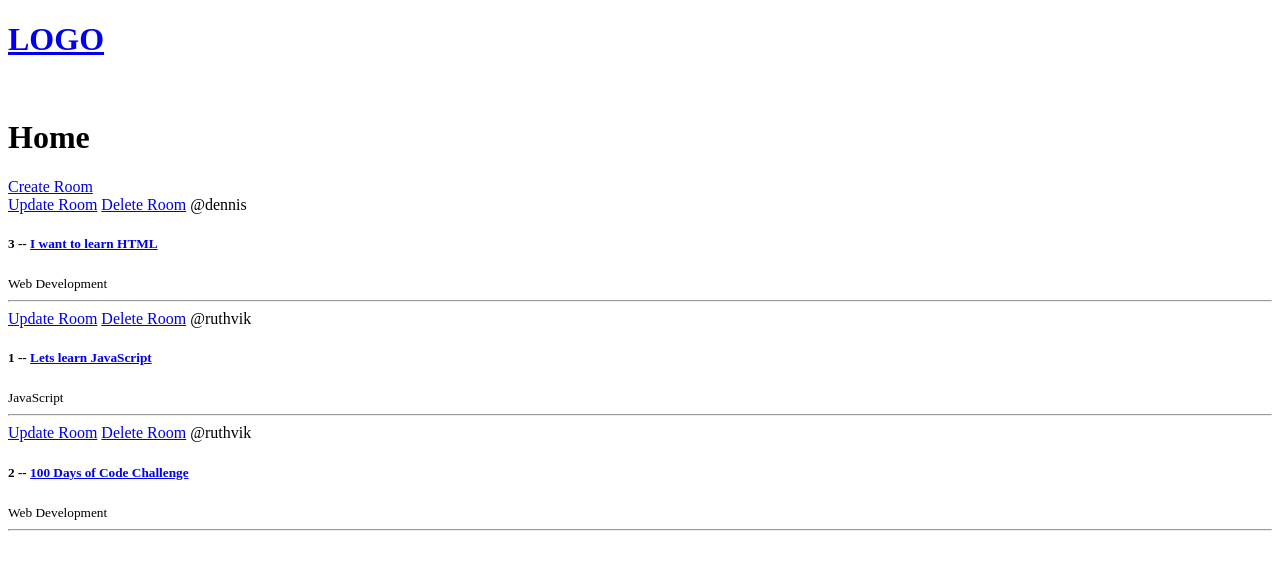
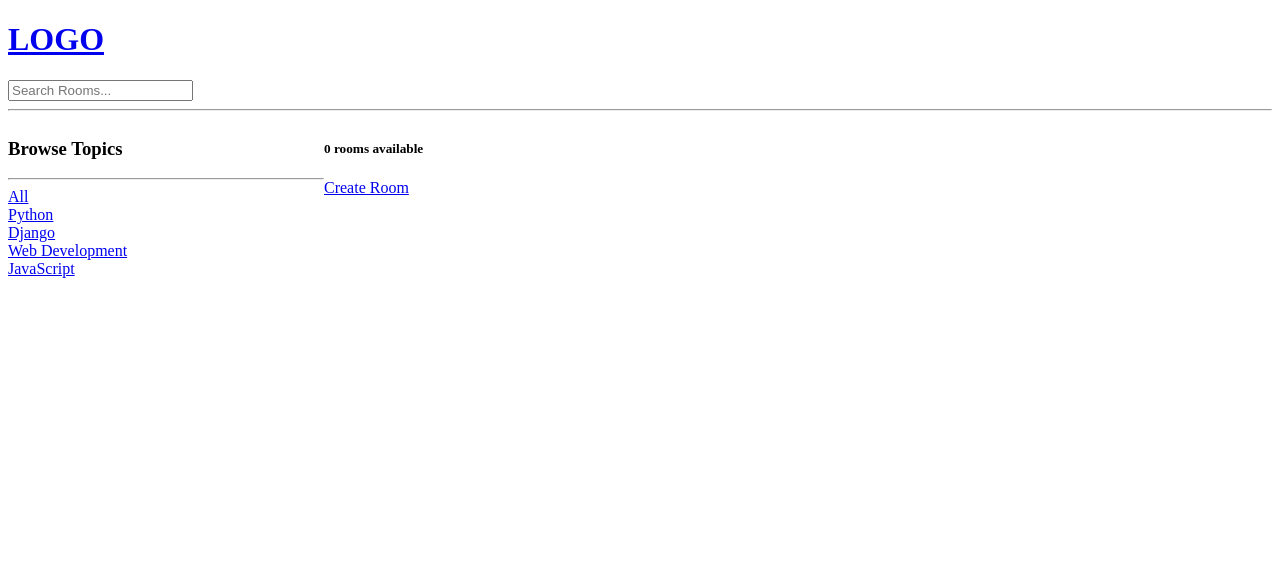
Before and after one commit to Ruthvik-Madavaram/django, a Django app: a page that uses templates/navbar.html in a window 1280 px wide. Shown: the top 570 px of the page. Run offline with Django 4.2, Linux system fonts and the light colour scheme; data comes from the database, SQL or seed files in the repository.

Commit message:
search functionality and filter

```diff
--- a/base/templates/base/home.html
+++ b/base/templates/base/home.html
@@ -1,9 +1,27 @@
 {% extends 'main.html' %}
 
 {% block content %}
-<h1>Home</h1>
-<div>
+<style>
+    .home-container{
+        display: grid;
+        grid-template-columns: 1fr 3fr;
+    }
+</style>
+<div class="home-container">
     <div>
+        <h3>Browse Topics</h3>
+        <hr>
+        <div>
+            <a href="{% url 'home'%}">All</a>
+        </div>
+        {% for topic in topics %}
+            <div>
+                <a href="{% url 'home'%}?q={{topic.name}}">{{topic}}</a>
+            </div>
+        {% endfor %}
+    </div>
+    <div>
+        <h5>{{room_count}} rooms available</h5>
         <a href="{% url 'create-room' %}">Create Room</a>
         {% for room in rooms %}
             <div>
--- a/base/views.py
+++ b/base/views.py
@@ -1,12 +1,22 @@
 from django.shortcuts import render, redirect
-from .models import Room
+from django.db.models import Q
+from .models import Room, Topic
 from .forms import RoomForm
 # Create your views here.
 
 
 def home(request):
-    rooms = Room.objects.all()
-    context = {"rooms": rooms}
+    q = request.GET.get('q') if request.GET.get('q') != None else ''
+    print("yooo", q, request.GET)
+    rooms = Room.objects.filter(
+        Q(topic__name__icontains=q) |
+        Q(name__icontains=q) |
+        Q(description__icontains=q)
+    )
+
+    topics = Topic.objects.all()
+    room_count = rooms.count()
+    context = {"rooms": rooms, "topics": topics, "room_count": room_count}
     return render(request, 'base/home.html', context)
 
 
--- a/templates/navbar.html
+++ b/templates/navbar.html
@@ -1,4 +1,8 @@
 <a href="/">
     <h1>LOGO</h1>
 </a>
-<br>
+<form action="{% url 'home' %}">
+    <input type="text" name="q" placeholder="Search Rooms..."/>
+</form>
+
+<hr>
```
